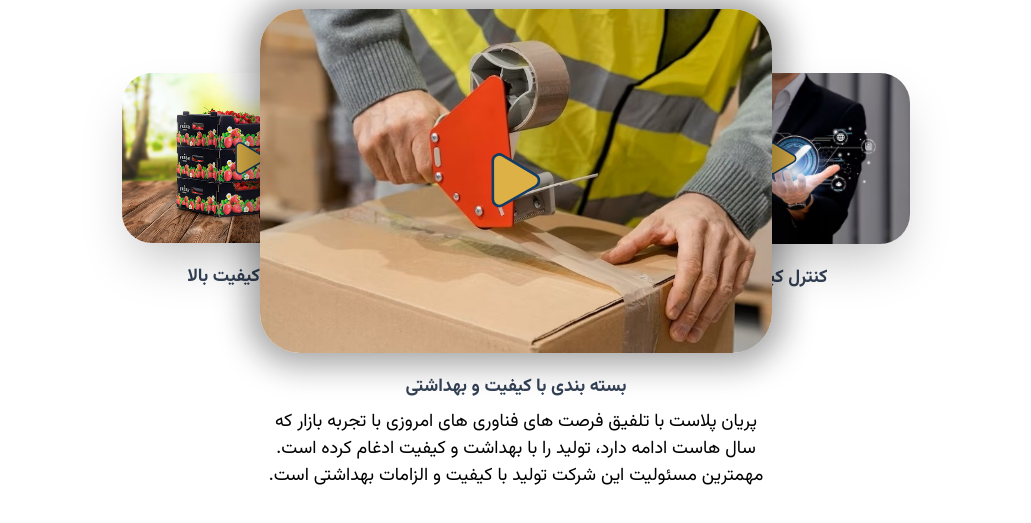
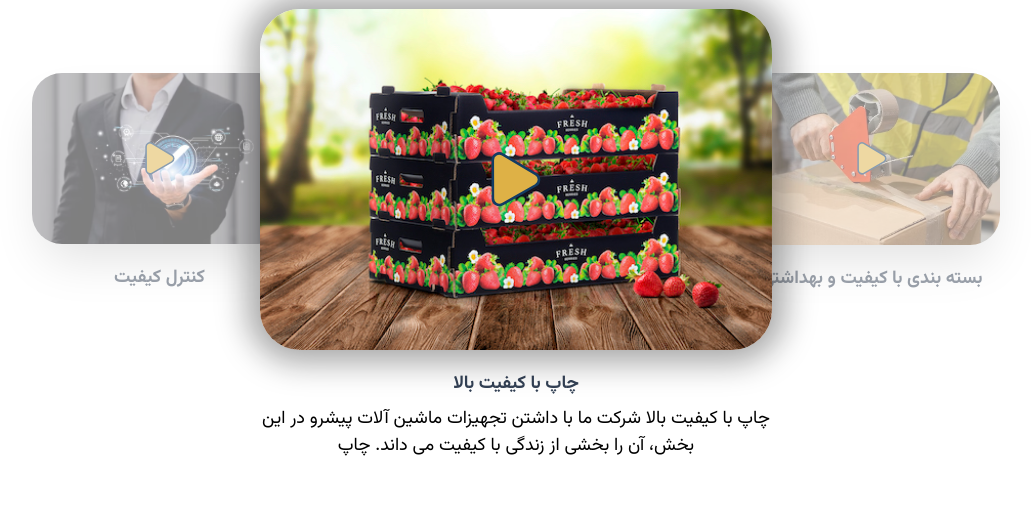
Before and after one commit to mrtqvi/paryanplast, a website: page dist/html/services.html in a window 1280 px wide. Shown: the part 79-602 px from the top of the page, without its empty margins (124-1155 px from the left). Drawn offline with nearby package versions, Linux system fonts and the light colour scheme.

Commit message:
fix next btn in services

```diff
--- a/dist/css/all.css
+++ b/dist/css/all.css
@@ -30,5 +30,6 @@
   .swiper-slide.swiper-slide-active {
     z-index: 99;
     padding-top: 0;
+    opacity: 100%;
   }
 }
--- a/dist/html/services.html
+++ b/dist/html/services.html
@@ -22,7 +22,7 @@
           <div class="swiper-wrapper">
             <!-- Slides -->
             <div
-              class="swiper-slide md:pt-16 pb-4 md:transition-all md:duration-500"
+              class="swiper-slide opacity-50 md:pt-16 pb-4 md:transition-all md:duration-500"
             >
               <div class="flex flex-col items-center">
                 <div
@@ -64,7 +64,7 @@
               </div>
             </div>
             <div
-              class="swiper-slide md:pt-16 pb-4 md:transition-all md:duration-500"
+              class="swiper-slide opacity-50 md:pt-16 pb-4 md:transition-all md:duration-500"
             >
               <div class="flex flex-col items-center">
                 <div
@@ -106,7 +106,7 @@
               </div>
             </div>
             <div
-              class="swiper-slide md:pt-16 pb-4 md:transition-all md:duration-500"
+              class="swiper-slide opacity-50 md:pt-16 pb-4 md:transition-all md:duration-500"
             >
               <div class="flex flex-col items-center">
                 <div
@@ -173,11 +173,13 @@
           480: {},
           // when window width is >= 640px
           768: {
-            spaceBetween: 10,
+            spaceBetween: 100,
             centeredSlides: true,
             setWrapperSize: true,
             slideToClickedSlide: true,
-            loopedSlides: 2,
+            autoplay: false,
+
+            //  loopedSlides: 2,
             clickable: true,
             speed: 500,
 
@@ -190,11 +192,9 @@
         },
       });
 
-      window.addEventListener("load", (e) => {
-        console.log(e);
-        console.log(servicesSwiper.activeIndex-1);
-        servicesSwiper.slideTo(servicesSwiper.activeIndex-1);
-      });
+      // window.addEventListener("load", (e) => {
+      //   servicesSwiper.slideTo(servicesSwiper.activeIndex - 1);
+      // });
     </script>
     <!-- <script src="../js/index.js"></script> -->
   </body>
```
Also changed, not shown: dist/css/app.css.
